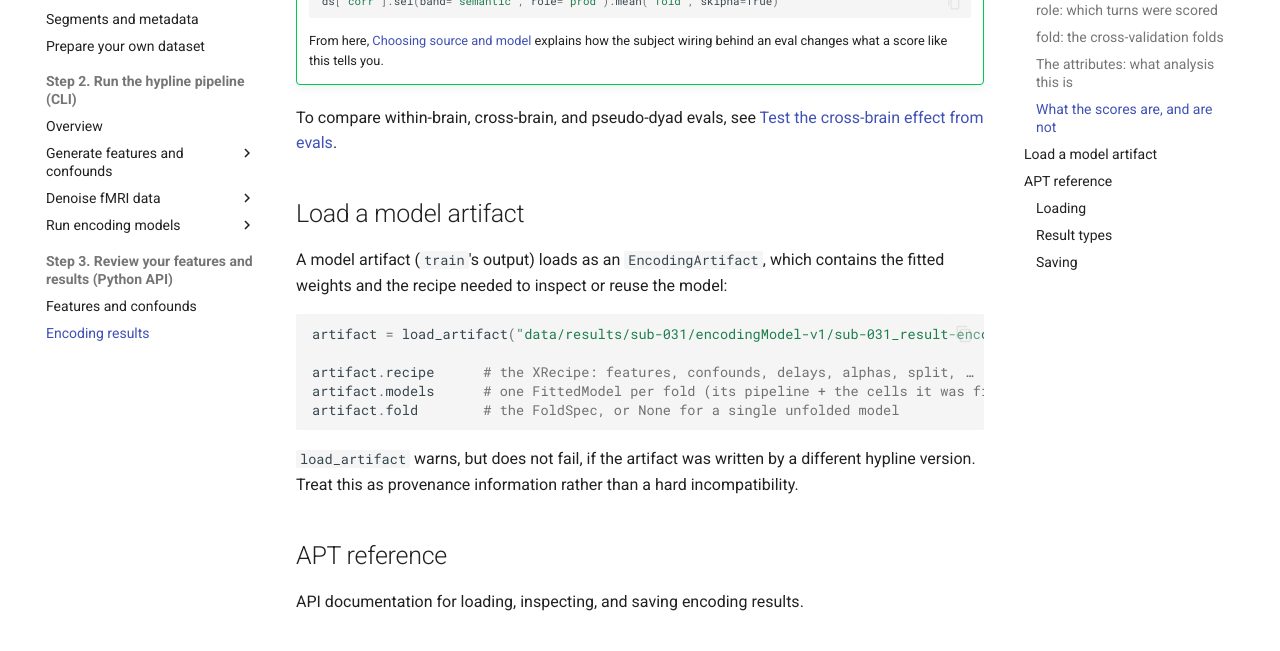
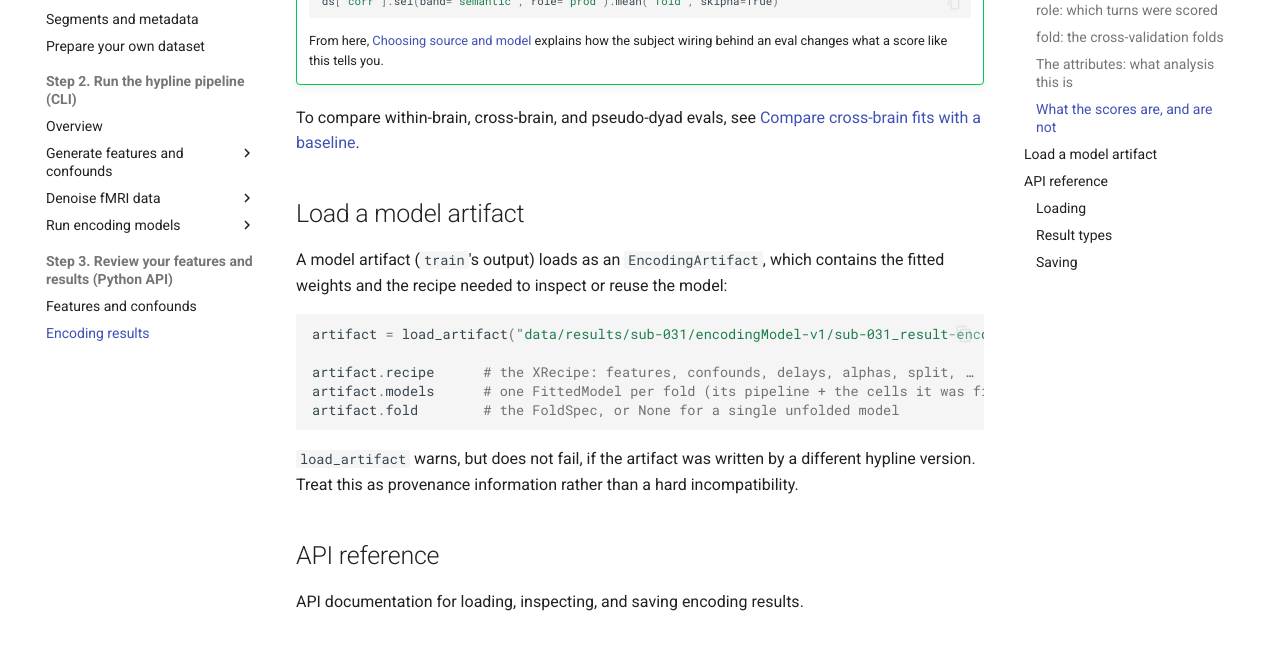
Before and after one commit to princeton-ddss/hypline, an MkDocs documentation site: the page built from docs/mkdocs/step-by-step/encoding-results.md, in a window 1280 px wide and 900 px high, scrolled down 3252 px. Shown: the part 152-803 px from the top of the window. Built offline with MkDocs 1.6.1 and Material for MkDocs 9.7.7, drawn with Linux system fonts in a browser that asks for light colours; comment, search, counter and statistics services are not loaded; the version menu is left out.

Commit message:
Update links and section titles in encoding-results.md

```diff
--- a/docs/mkdocs/step-by-step/encoding-results.md
+++ b/docs/mkdocs/step-by-step/encoding-results.md
@@ -164,7 +164,7 @@ get wrong:
     tells you.
 
 To compare within-brain, cross-brain, and pseudo-dyad evals, see
-[Test the cross-brain effect from evals](../FAQ/analyze-evals.md).
+[Compare cross-brain fits with a baseline](../FAQ/analyze-evals.md).
 
 
 ## Load a model artifact
@@ -184,7 +184,7 @@ artifact.fold        # the FoldSpec, or None for a single unfolded model
 written by a different hypline version. Treat this as provenance
 information rather than a hard incompatibility.
 
-## APT reference
+## API reference
 
 API documentation for loading, inspecting, and saving encoding results.
 
```
